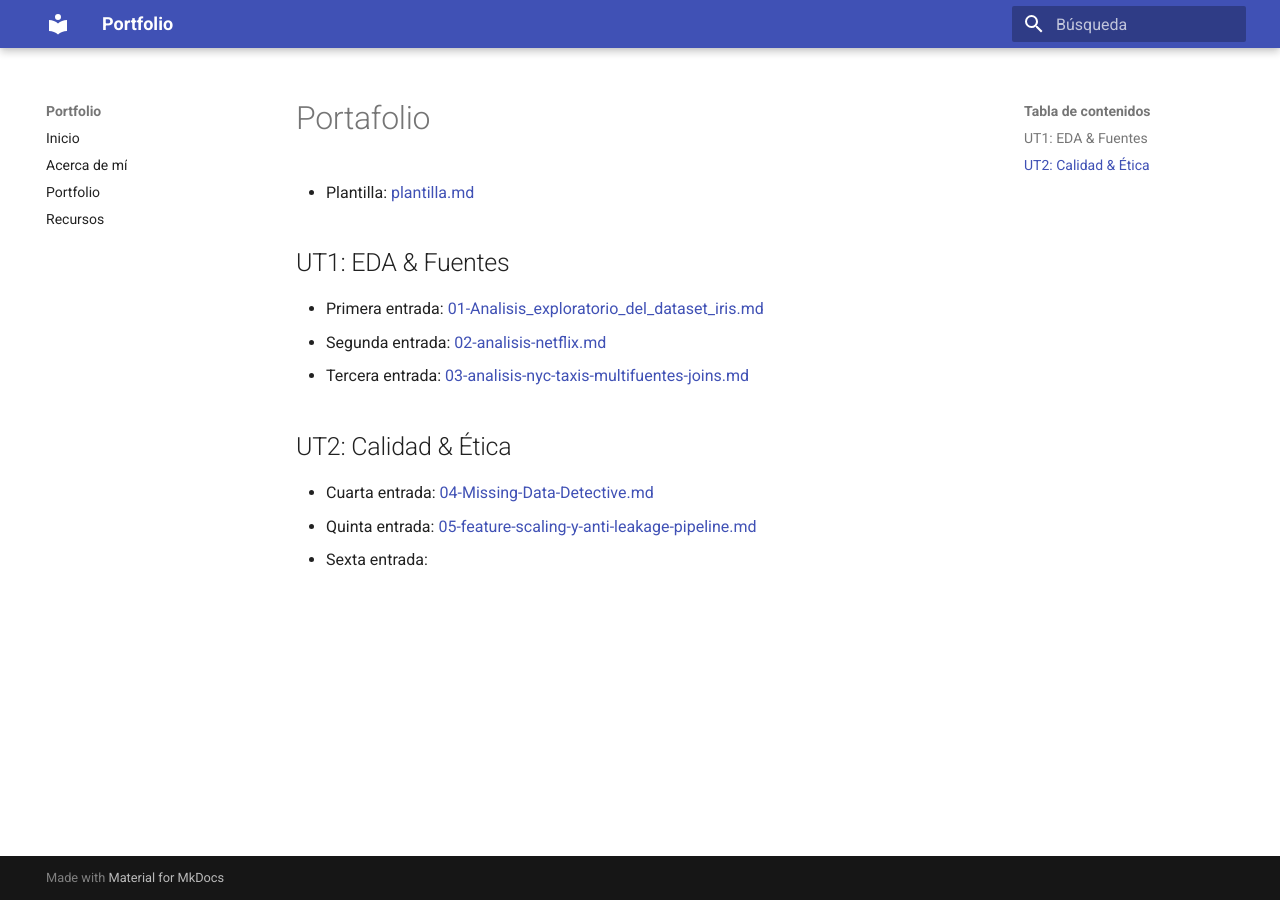
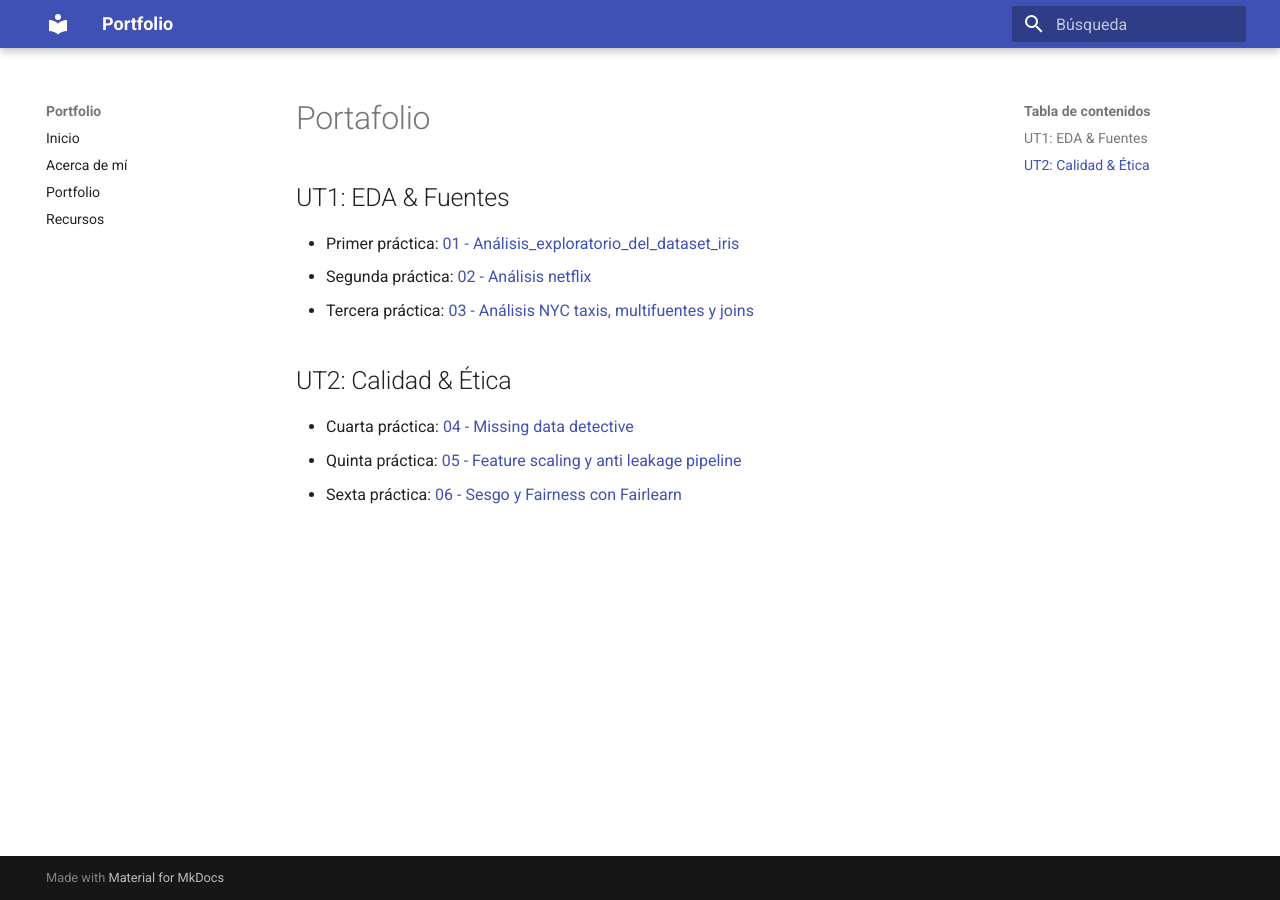
Before and after one commit to naguer019/IA-portfolio, an MkDocs documentation site: the page built from docs/portfolio/index.md, in a window 1280 px wide. Built offline with MkDocs 1.6.1 and Material for MkDocs 9.7.7, drawn with Linux system fonts in a browser that asks for light colours.

Commit message:
Update index.md

```diff
--- a/docs/portfolio/index.md
+++ b/docs/portfolio/index.md
@@ -6,16 +6,14 @@ date: 2025-09-06
 # Portafolio
 
 
-- Plantilla: [plantilla.md](plantilla.md)
-
 ## UT1: EDA & Fuentes
 
-- Primera entrada: [01-Analisis_exploratorio_del_dataset_iris.md](01-Analisis_exploratorio_del_dataset_iris.md)
-- Segunda entrada: [02-analisis-netflix.md](02-analisis-netflix.md)
-- Tercera entrada: [03-analisis-nyc-taxis-multifuentes-joins.md](03-analisis-multifuentes-y-joins.md)
+- Primer práctica: [01 - Análisis_exploratorio_del_dataset_iris](01-Analisis_exploratorio_del_dataset_iris.md)
+- Segunda práctica: [02 - Análisis netflix](02-analisis-netflix.md)
+- Tercera práctica: [03 - Análisis NYC taxis, multifuentes y joins](03-analisis-multifuentes-y-joins.md)
 
 ## UT2: Calidad & Ética
 
-- Cuarta entrada: [04-Missing-Data-Detective.md](04-Missing-Data-Detective.md)
-- Quinta entrada: [05-feature-scaling-y-anti-leakage-pipeline.md](05-feature-scaling-y-anti-leakage-pipeline.md)
-- Sexta entrada:
+- Cuarta práctica: [04 - Missing data detective](04-Missing-Data-Detective.md)
+- Quinta práctica: [05 - Feature scaling y anti leakage pipeline](05-feature-scaling-y-anti-leakage-pipeline.md)
+- Sexta práctica: [06 - Sesgo y Fairness con Fairlearn](06-Sesgo-y-Fairness-con-Fairlearn.md)
```
